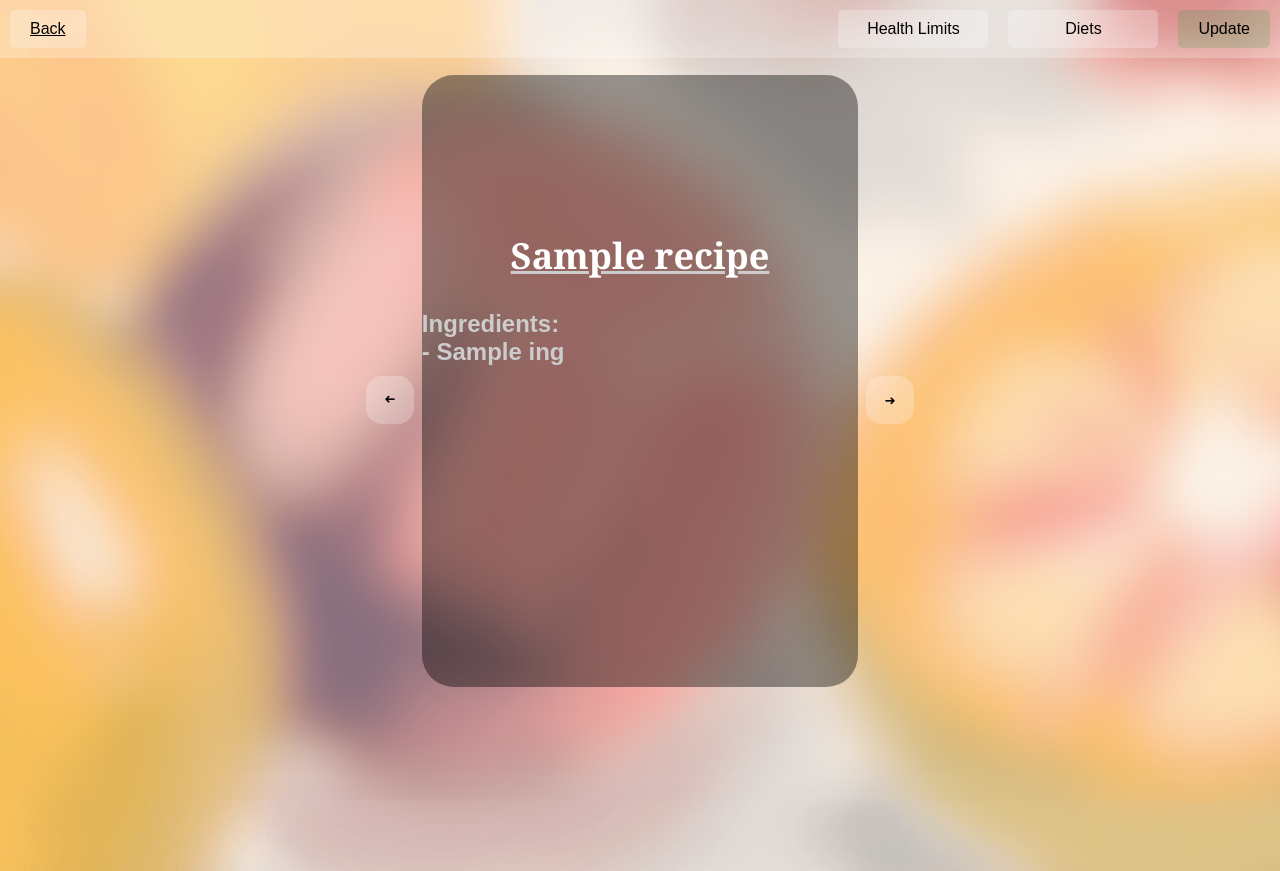
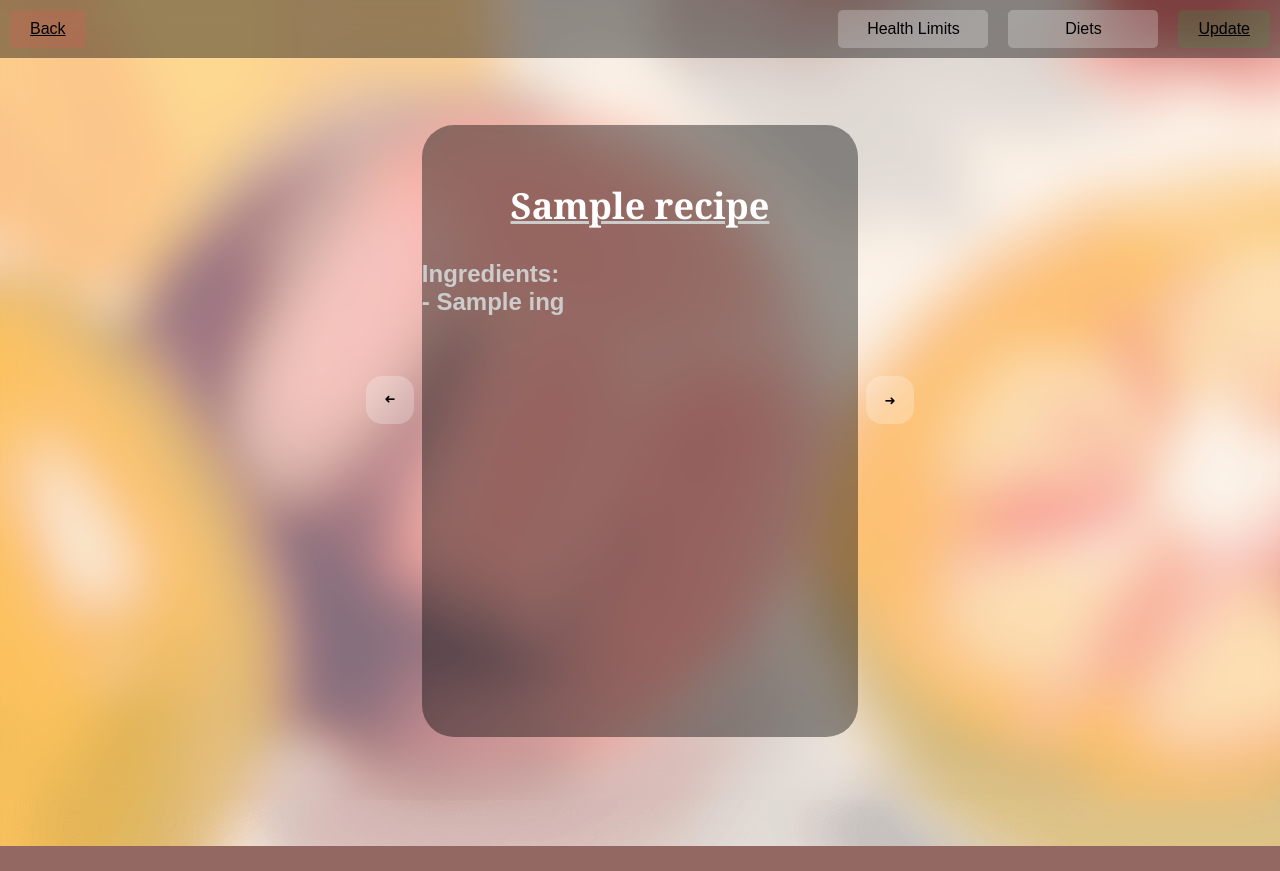
Before and after one commit to aasthasharm/pantryplanner, a Flask app: template templates/recipes.html in a window 1280 px wide. After the commit the page ends 846 px from the top, so only its background shows below. Run offline with Flask 3, Linux system fonts and the light colour scheme; the template is opened without the code that fills it: most values are stand-ins (such as "Sample title", 1, 10 or a date in 2020).

Commit message:
finally fixed :) YIPPEE

```diff
--- a/static/css/recipes_style.css
+++ b/static/css/recipes_style.css
@@ -22,7 +22,7 @@ body {
 
 .navbar {
     width: 100%;
-    background-color: rgba(255,255,255,0.25);
+    background-color: rgba(0,0,0,0.4);
     display: flex;
     justify-content: flex-end; /* Align items to the right */
     align-items: center;
@@ -35,7 +35,7 @@ body {
 }
 
 .back-button {
-    background-color: rgba(255,255,255,0.25);
+    background-color: rgba(242,82,82,0.2);
     color: black;
     border: none;
     padding: 10px 20px;
@@ -46,7 +46,7 @@ body {
 }
 
 .back-button:hover {
-    background-color: #000000;
+    background-color: rgba(208,43,43,0.4);
     color: white;
 }
 
@@ -109,10 +109,12 @@ body {
     border-radius: 5px;
     cursor: pointer;
     margin-left: 20px; /* Adds spacing to the right */
+    text-decoration: underline;
 }
 
 .update-btn:hover {
     background-color: rgb(33,136,56,0.4);
+    color: white;
 }
 
 .content-container {
@@ -139,7 +141,7 @@ body {
 .list {
     display: flex;
     gap: 8px;
-    padding: 25px 0;
+    margin-top: 0px;
     list-style: none;
     overflow-x: scroll;
     scroll-snap-type: x mandatory;
@@ -158,7 +160,6 @@ body {
     border-radius: 32px 32px 32px 32px;
     color: #999;
     text-align: center;
-
 }
 
 .content {
@@ -171,6 +172,8 @@ body {
     font-size: 64px;
     font-weight: bold;
     border-radius: 32px 32px 32px 32px;
+    margin-top: 50px;
+
 }
 
 .button {
@@ -254,6 +257,7 @@ button.margin-right {
   /* This container is needed to position the front and back side */
   .flip-card-inner {
     position: relative;
+    top: -100px;
     width: 100%;
     height: 100%;
     text-align: center;
--- a/templates/recipes.html
+++ b/templates/recipes.html
@@ -15,7 +15,7 @@
             <div class="dropdown">
                 <button class="dropbtn">Health Limits</button>
                 <div class="dropdown-content">
-                    <label><input type="checkbox" name="health-limits" value="dairy-free"> Dairy Free</label>
+                    <label><input type="checkbox" name="health-limits" value="dairy-free">dairy-free</label>
                     <label><input type="checkbox" name="health-limits" value="egg-free"> egg-free</label>
                     <label><input type="checkbox" name="health-limits" value="fish-free"> fish-free</label>
                     <label><input type="checkbox" name="health-limits" value="gluten-free"> gluten-free</label>
```
